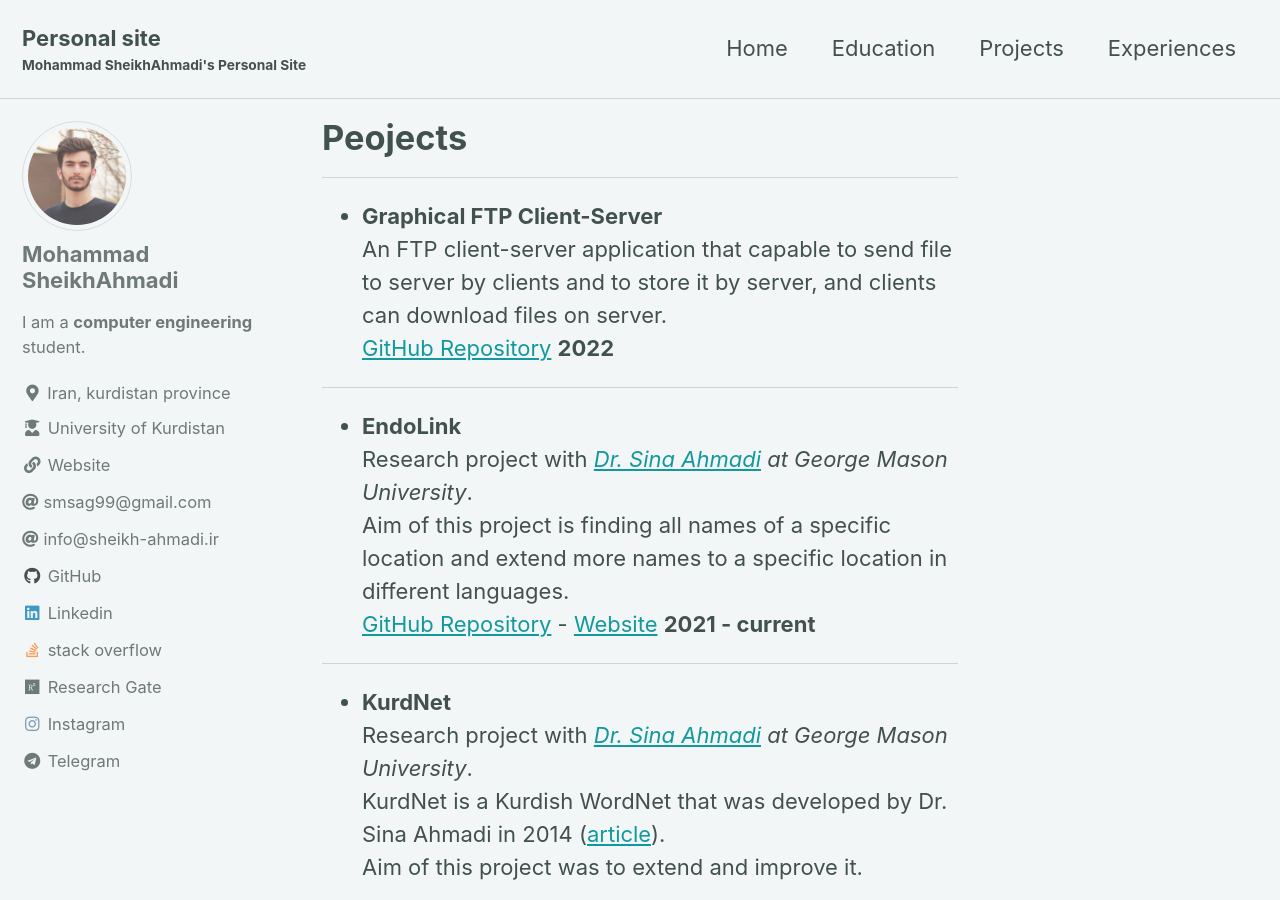
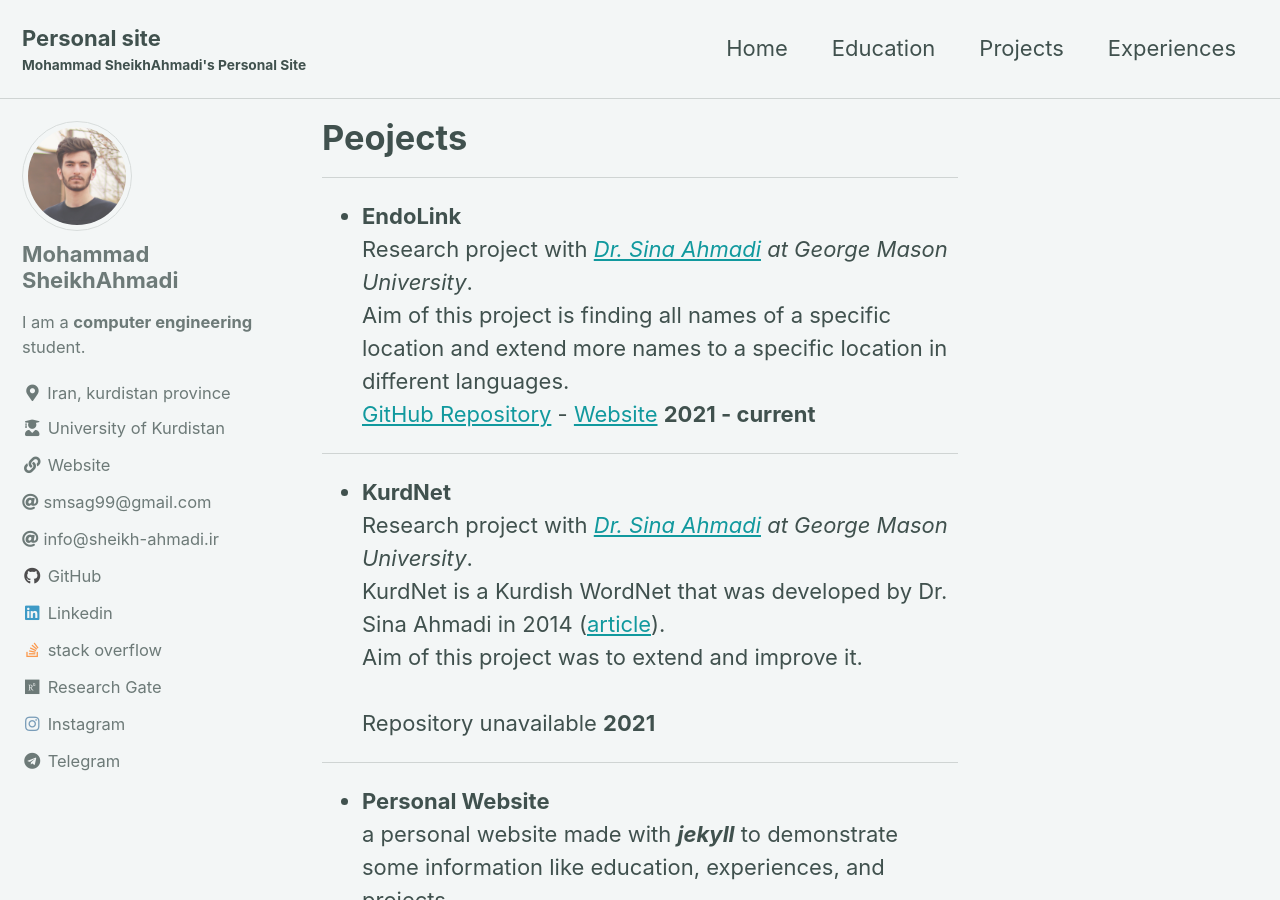
Before and after one commit to smsag99/Personal_Website, a Jekyll site: the page built from _pages/projects.md, in a window 1280 px wide and 900 px high. Built offline with Jekyll 4.4.1, drawn with Linux system fonts in a browser that asks for light colours; cached includes are drawn as plain includes.

Commit message:
hide (comment) ftpserver project.

```diff
--- a/_pages/projects.md
+++ b/_pages/projects.md
@@ -7,13 +7,13 @@ author_profile: true
 
 <hr>
 
-- **Graphical FTP Client-Server**
+<!-- - **Graphical FTP Client-Server**
 <br>
 An FTP client-server application that capable to send file to server by clients and to store it by server, and clients can download files on server.
 <br>
 [GitHub Repository](https://github.com/smsag99/Graphical_FTP_ClientServer/) **2022**
 <br>
-<hr>
+<hr> -->
 
 - **EndoLink**
 <br>
```
Also changed, not shown: 5 other files.
